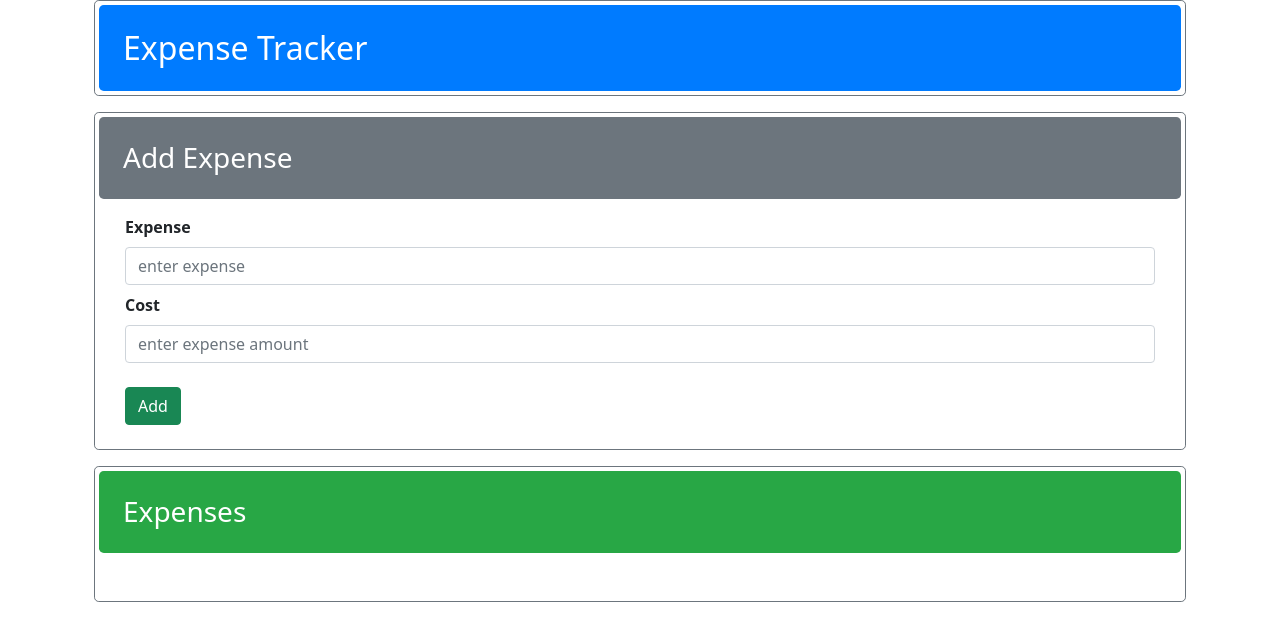
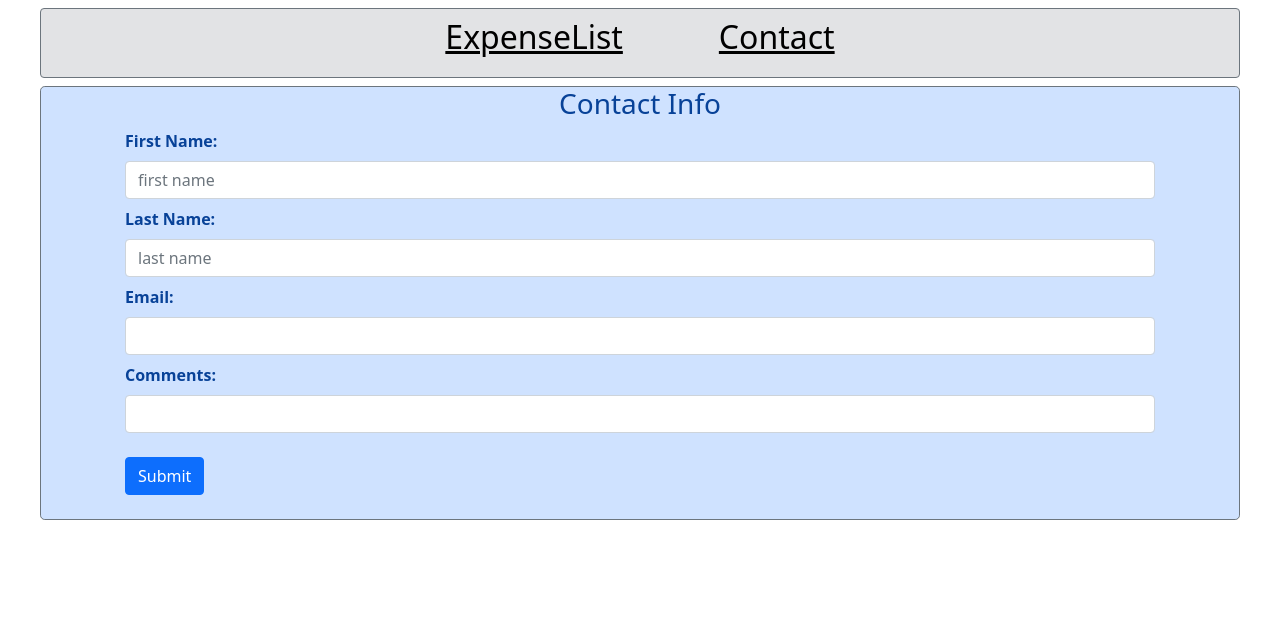
Before and after one commit to Eminer78/Expense-Tracker, a React (Create React App) app: page /contact in a window 1280 px wide. Shown: the top 640 px of the page. Built offline with nearby package versions, Linux system fonts and the light colour scheme.

Commit message:
added router with contact page

```diff
--- a/package.json
+++ b/package.json
@@ -11,6 +11,7 @@
     "react-bootstrap": "^1.6.1",
     "react-dom": "^17.0.2",
     "react-icons": "^4.2.0",
+    "react-router-dom": "^5.2.0",
     "react-scripts": "4.0.3",
     "uuid": "^8.3.2",
     "web-vitals": "^1.1.2"
--- a/public/index.html
+++ b/public/index.html
@@ -22,7 +22,7 @@
       crossorigin="anonymous"
     />
 
-    <title>React App</title>
+    <title>ExpenseTracker</title>
   </head>
   <body>
     <div id="root"></div>
--- /dev/null
+++ b/src/App.css
@@ -0,0 +1,4 @@
+.strikeThrough {
+  text-decoration: line-through;
+  color: red;
+}
--- a/src/App.js
+++ b/src/App.js
@@ -1,7 +1,35 @@
 import React from "react";
 import ExpenseList from "./components/ExpenseList";
+import Contact from "./components/Contact";
 import "bootstrap/dist/css/bootstrap.min.css";
+import "./App.css";
+import { BrowserRouter as Router, Route, Link } from "react-router-dom";
 
+const App = () => (
+  <Router>
+    <div className="mx-4">
+      <li className="d-flex justify-content-center align-items-center border border-secondary alert-secondary m-2 mx-3 pt-1 pb-3 rounded">
+        <span className="mx-4 px-4" style={{ fontSize: "2em" }}>
+          <Link to="/" style={{ color: "black" }}>
+            ExpenseList
+          </Link>
+        </span>
+        <span className="mx-4 px-4" style={{ fontSize: "2em" }}>
+          <Link to="/Contact" style={{ color: "black" }}>
+            Contact
+          </Link>
+        </span>
+      </li>
+
+      <Route exact path="/" component={ExpenseList} />
+      <Route path="/contact" component={Contact} />
+    </div>
+  </Router>
+);
+
+export default App;
+
+/*
 const App = () => {
   return (
     <div className="container">
@@ -11,3 +39,5 @@ const App = () => {
 };
 
 export default App;
+
+*/
--- /dev/null
+++ b/src/components/Contact.js
@@ -0,0 +1,81 @@
+import React, { Component } from "react";
+
+export default class Contact extends Component {
+  render() {
+    return (
+      <div className="border border-secondary rounded-3 alert-primary mx-3">
+        <div className="row mx-4 px-4">
+          <h3 className="d-flex justify-content-center align-items-center">
+            Contact Info
+          </h3>
+          <form>
+            <div className="col-sm px-4">
+              <label></label>
+              <label htmlFor="fname" style={{ fontWeight: "bold" }}>
+                First Name:
+              </label>
+              <input
+                type="text"
+                id="fname"
+                className="form-control py-3"
+                placeholder="first name"
+                required="required"
+              ></input>
+            </div>
+            <div className="col-sm px-4">
+              <label
+                htmlFor="lname"
+                className="mt-2 "
+                style={{ fontWeight: "bold" }}
+              >
+                Last Name:
+              </label>
+              <input
+                id="lname"
+                type="text"
+                className="form-control py-3"
+                placeholder="last name"
+                required="required"
+              ></input>
+            </div>
+            <div className="col-sm px-4">
+              <label
+                htmlFor="email"
+                className="mt-2"
+                style={{ fontWeight: "bold" }}
+              >
+                Email:
+              </label>
+              <input
+                id="email"
+                className="form-control py-3"
+                type="email"
+                required="required"
+              ></input>
+            </div>
+            <div className="col-sm px-4">
+              <label
+                htmlFor="comText"
+                className="mt-2"
+                style={{ fontWeight: "bold" }}
+              >
+                Comments:
+              </label>
+              <input
+                id="comText"
+                className="form-control py-3"
+                type="text-area"
+                required="required"
+              ></input>
+            </div>
+            <div className="col-sm px-4">
+              <button type="submit" className="btn btn-primary my-4">
+                Submit
+              </button>
+            </div>
+          </form>
+        </div>
+      </div>
+    );
+  }
+}
--- a/src/components/ExpenseItem.js
+++ b/src/components/ExpenseItem.js
@@ -4,21 +4,23 @@ export default class ExpenseItems extends Component {
   constructor(props) {
     super();
 
-    this.createTasks = this.createTasks.bind(this);
+    this.createExpenses = this.createExpenses.bind(this);
   }
 
-  createTasks(item) {
+  createExpenses(item) {
     return (
-      <li className="list-group-item d-flex justify-content-between align-items-center">
+      <li
+        className="list-group-item d-flex justify-content-between align-items-center"
+        key={item.key}
+      >
         {item.text}
         <div>
-          <span className="label label-danger label-as-badge mx-4 px-4">
-            ${item.cost}
-          </span>
+          <span className="mx-4 px-4">{item.dDate}: Due Date</span>
+          <span className="mx-4 px-4">${item.cost}</span>
+          <button className="btn alert-warning mx-4 ">Paid</button>
           <button
-            className="btn btn-secondary"
+            className="btn alert-success"
             onClick={() => this.delete(item.key)}
-            key={item.key}
           >
             Delete
           </button>
@@ -29,10 +31,13 @@ export default class ExpenseItems extends Component {
   delete(key) {
     this.props.delete(key);
   }
+  paid(key) {
+    this.props.paid(key);
+  }
 
   render() {
     var expenseEntries = this.props.entries;
-    var listItems = expenseEntries.map(this.createTasks);
+    var listItems = expenseEntries.map(this.createExpenses);
     return <ul className="theList">{listItems}</ul>;
   }
 }
--- a/src/components/ExpenseList.js
+++ b/src/components/ExpenseList.js
@@ -14,10 +14,12 @@ export default class ExpenseList extends Component {
   }
 
   addItem(e) {
+    e.preventDefault();
     if (this._inputElement.value !== "") {
       var newItem = {
         text: this._inputElement.value,
         cost: this.cost.value,
+        dDate: this.dDate.value,
         key: Date.now(),
       };
       this.setState((prevState) => {
@@ -28,7 +30,7 @@ export default class ExpenseList extends Component {
     }
     this._inputElement.value = "";
     this.cost.value = "";
-    e.preventDefault();
+    this.dDate.value = "";
   }
 
   deleteItem(key) {
@@ -37,19 +39,20 @@ export default class ExpenseList extends Component {
     });
     this.setState({ items: filteredItems });
   }
+
   render() {
     return (
       <div className="container">
         <div className="border border-secondary rounded-3 ">
           <h1
-            className="badge-primary rounded-3 m-1 py-4 px-4"
+            className="alert alert-primary rounded-3 m-1 py-4 px-4"
             style={{ fontSize: "2em" }}
           >
             Expense Tracker
           </h1>
         </div>
         <div className="border border-secondary rounded-3 mt-3 ">
-          <h3 className="badge-secondary rounded-3 m-1 py-4 px-4">
+          <h3 className="alert alert-dark rounded-3 m-1 py-4 px-4">
             Add Expense
           </h3>
           <div className="mt-3">
@@ -78,7 +81,17 @@ export default class ExpenseList extends Component {
                     ></input>
                   </div>
                   <div className="col-sm">
-                    <button type="submit" className="btn btn-success my-4">
+                    <label className="mt-2" style={{ fontWeight: "bold" }}>
+                      Due Date
+                    </label>
+                    <input
+                      className="form-control py-3"
+                      type="date"
+                      ref={(c) => (this.dDate = c)}
+                    ></input>
+                  </div>
+                  <div className="col-sm">
+                    <button type="submit" className="alert alert-dark my-4">
                       Add
                     </button>
                   </div>
@@ -88,13 +101,16 @@ export default class ExpenseList extends Component {
           </div>
         </div>
         <div className="border border-secondary rounded-3 mt-3 ">
-          <h3 className="badge-success rounded-3 m-1 py-4 px-4">Expenses </h3>
+          <h3 className="alert alert-success rounded-3 m-1 py-4 px-4">
+            Expenses{" "}
+          </h3>
           <div className="row my-4">
             <div className="col-sm">
               <ul className="list-group mr-4">
                 <ExpenseItems
                   entries={this.state.items}
                   delete={this.deleteItem}
+                  paid={this.paidItem}
                 />
               </ul>
             </div>
```
Also changed, not shown: 1 other file (tests, documents, lock files or other folders).
